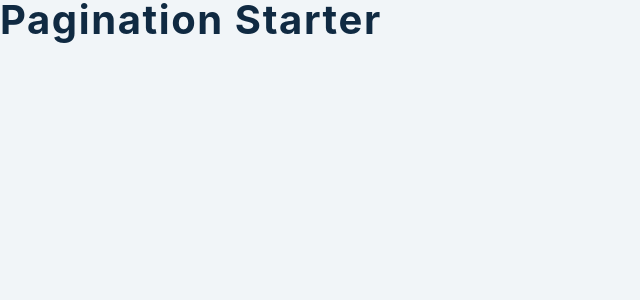
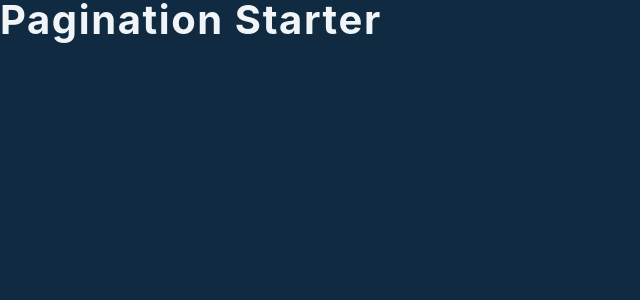
Before and after one commit to zgdino/pagination, a React (Create React App) app in the folder setup/: page / in a window 1280 px wide. Shown: the top 300 px of the page, without its empty margins (0-640 px from the left). Built offline with nearby package versions, Linux system fonts and the light colour scheme.

Commit message:
darker background css

```diff
--- a/setup/src/index.css
+++ b/setup/src/index.css
@@ -61,8 +61,8 @@ Global Styles
 body {
   font-family: -apple-system, BlinkMacSystemFont, 'Segoe UI', Roboto, Oxygen,
     Ubuntu, Cantarell, 'Open Sans', 'Helvetica Neue', sans-serif;
-  background: var(--clr-grey-10);
-  color: var(--clr-grey-1);
+  background: var(--clr-grey-1);
+  color: var(--clr-grey-10);
   line-height: 1.5;
   font-size: 0.875rem;
 }
```
